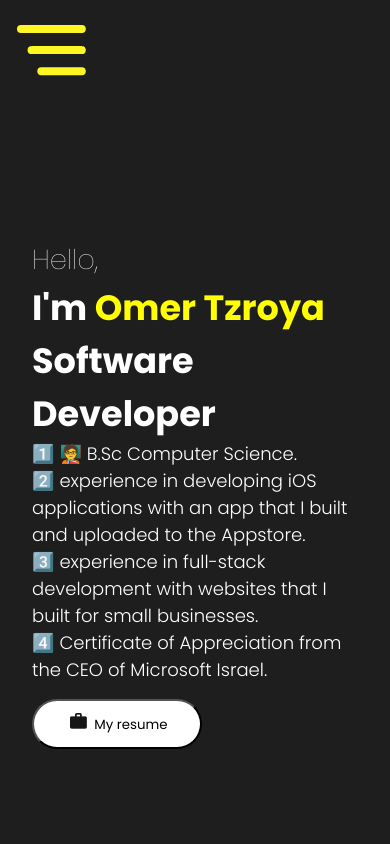
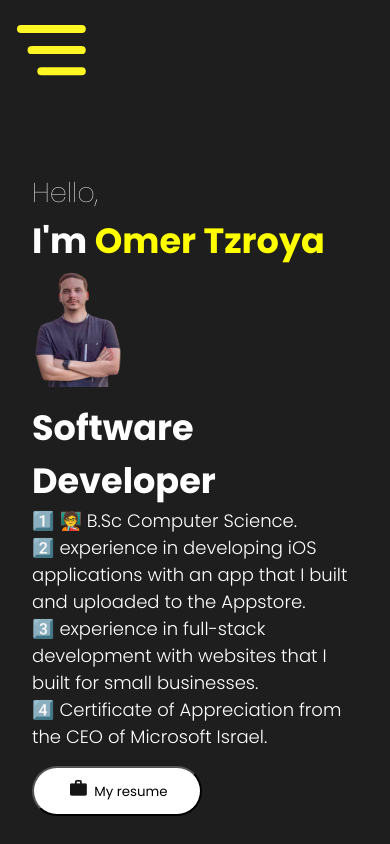
Before and after one commit to omertzroya/Portfolio-React-Project, a React (Create React App) app: page / in a window 390 px wide. Shown: the top 844 px of the page. Built offline with nearby package versions, Linux system fonts and the light colour scheme.

Commit message:
MVP V1.1

```diff
--- a/src/components/Intro/intro.css
+++ b/src/components/Intro/intro.css
@@ -9,13 +9,13 @@
 }
 
 .bg {
-  position: absolute;
-  z-index: -1;
-  object-fit: cover;
-  width: 500px;
-  height: 700px;
-  top:30%;
-  left: 65%;
+
+
+
+  width: 90px;
+  height: 130px;
+  left: 41%;
+
 }
 
 .introContent {
@@ -62,10 +62,10 @@
 
 @media screen and (max-width: 1220px) {
   .bg {
-    width: 100%;
-    height: 100%;
-    top:-40px;
-    left: 0px;
+
+    width: 90px;
+    height: 120px;
+    left: 41%;
 
   }
   .introContent {
--- a/src/components/Intro/intro.jsx
+++ b/src/components/Intro/intro.jsx
@@ -1,5 +1,6 @@
 import  React from 'react';
 import "./intro.css";
+import bg from "../../assets/profile.png";
 import { Link } from 'react-scroll';
 import btnImg from "../../assets/hireme.png";
 import resumePDF from '../../assets/resume.pdf';
@@ -15,7 +16,7 @@ const Intro = () => {
 
          <div className="introContent">
          <span className="hello">Hello,</span>
-         <span className="introText"> I'm <span className="introName">Omer Tzroya <br/> </span> Software Developer </span>
+         <span className="introText"> I'm <span className="introName">Omer Tzroya  <img src={bg} alt="profile" className="bg" /><br/> </span> Software Developer </span>
          <p className="introPara">1️⃣ 🧑‍🏫 B.Sc Computer Science. <br/>
 2️⃣ experience in developing iOS applications with an app that I built and uploaded to the Appstore.<br/>
 3️⃣ experience in full-stack development with websites that I built for small businesses.<br/>
```
